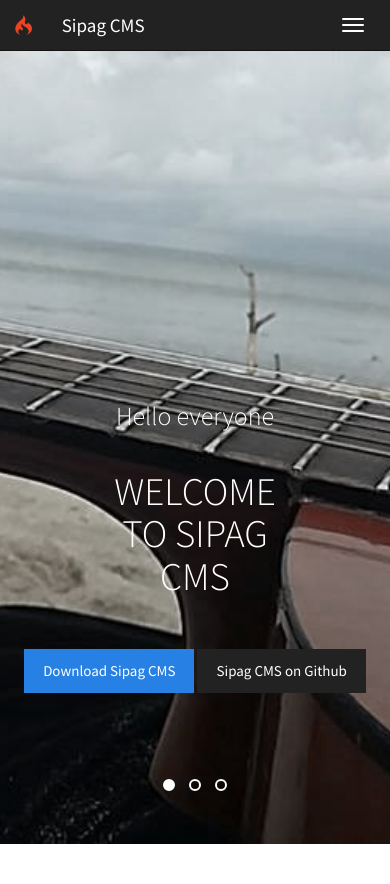
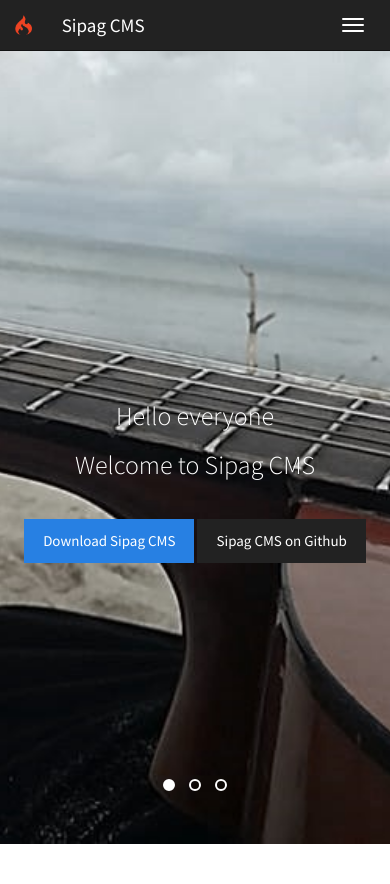
Before and after one commit to fandiahm/sipag-cms, a PHP site: page / in a window 390 px wide. Shown: the top 884 px of the page. Run offline with PHP 8.4, Linux system fonts and the light colour scheme.

Commit message:
Update index & style

```diff
--- a/assets/frontend/css/sipag-styles.css
+++ b/assets/frontend/css/sipag-styles.css
@@ -99,9 +99,23 @@
 #owl-banner .item .caption h1 span {
     font-weight: 700;
 }
+#owl-banner .item .caption h2 {
+    margin-top: 40px;
+    margin-bottom: 40px;
+    margin-left: 100px;
+    margin-right: 100px;
+    color: #fff;
+}
 #owl-banner .item .caption h3 {
     color: #fff;
     margin: 0;
+}
+#owl-banner .item .caption h3.owl-mobile-h3 {
+    color: #fff;
+    margin-top: 20px;
+    margin-bottom: 40px;
+    margin-left: 15px;
+    margin-right: 15px;
 }
 .owl-theme .owl-controls {
     margin-top: 0;
@@ -271,3 +285,9 @@
         height: 250px;
     }
 }
+
+@media (max-width: 768px) {
+    .footer {
+        position: relative;
+    }
+}
--- a/index.html
+++ b/index.html
@@ -85,7 +85,9 @@
         <!--img src="assets/uploads/banner/"-->
             <div class="caption">
                 <h3>Hello everyone</h3>
-                <h1>Welcome to Sipag CMS</h1>
+                <h1 class="hidden-xs hidden-sm">Welcome to Sipag CMS</h1>
+                <h2 class="visible-sm">Welcome to Sipag CMS</h2>
+                <h3 class="visible-xs owl-mobile-h3">Welcome to Sipag CMS</h3>
                 <a href="https://github.com/fandiahm/sipag-cms" class="btn btn-large btn-primary">Download Sipag CMS</a>
                 <a href="https://github.com/fandiahm/sipag-cms" class="btn btn-large btn-default">Sipag CMS on Github</a>
             </div>
@@ -95,7 +97,9 @@
         <!--img src="assets/uploads/banner/"-->
             <div class="caption">
                 <h3>Rich Feature</h3>
-                <h1>Everything is easy to customize</h1>
+                <h1 class="hidden-xs hidden-sm">Everything is easy to customize</h1>
+                <h2 class="visible-sm">Everything is easy to customize</h2>
+                <h3 class="visible-xs owl-mobile-h3">Everything is easy to customize</h3>
                 <a href="https://github.com/fandiahm/sipag-cms" class="btn btn-large btn-primary">Download Sipag CMS</a>
                 <a href="https://github.com/fandiahm/sipag-cms" class="btn btn-large btn-default">Sipag CMS on Github</a>
             </div>
@@ -105,7 +109,9 @@
         <!--img src="assets/uploads/banner/"-->
             <div class="caption">
                 <h3>Animation Support</h3>
-                <h1>Choose your own animation</h1>
+                <h1 class="hidden-xs hidden-sm">Choose your own animation</h1>
+                <h2 class="visible-sm">Choose your own animation</h2>
+                <h3 class="visible-xs owl-mobile-h3">Choose your own animation</h3>
                 <a href="https://github.com/fandiahm/sipag-cms" class="btn btn-large btn-primary">Download Sipag CMS</a>
                 <a href="https://github.com/fandiahm/sipag-cms" class="btn btn-large btn-default">Sipag CMS on Github</a>
             </div>
```
